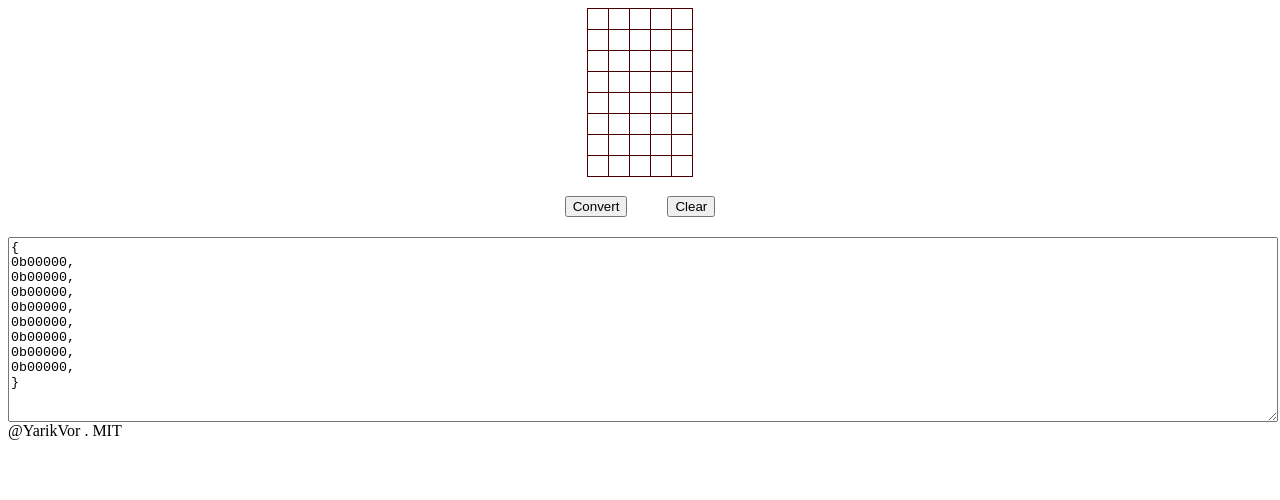
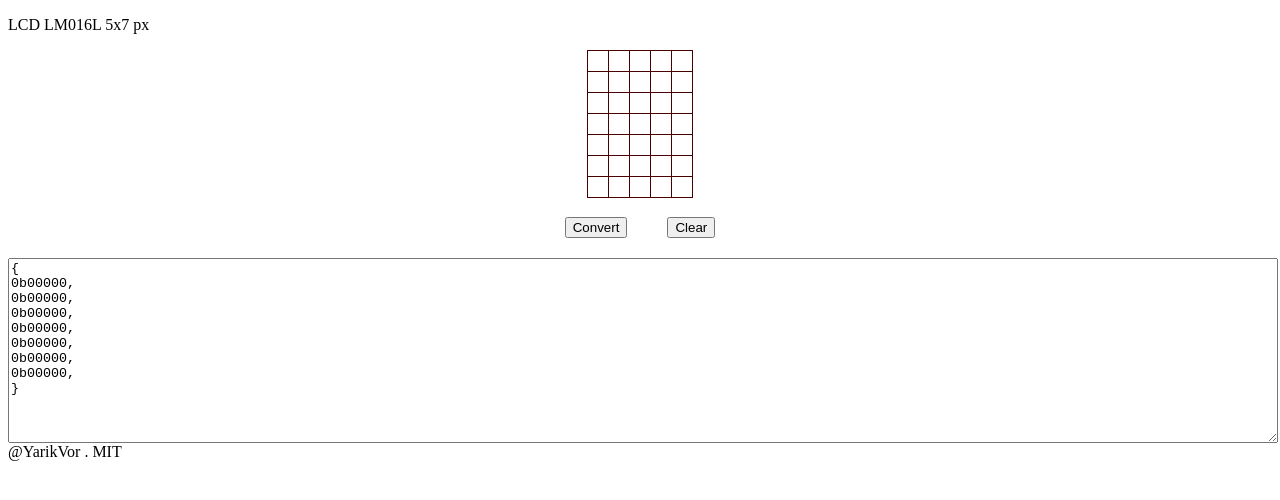
Before and after one commit to YarikVor/LCD-Maker, a plain HTML site: page index.html in a window 1280 px wide. Both pictures are taken after typing "Sample" into the empty fields and a click on the button "Convert". Drawn offline with Linux system fonts and the light colour scheme.

Commit message:
Add files via upload

```diff
--- a/index.html
+++ b/index.html
@@ -8,6 +8,9 @@
     <title>Document</title>
 </head>
 <body>
+    <p>
+        LCD LM016L 5x7 px
+    </p>
     <script src="index.js"></script>
     <span>@YarikVor . MIT</span>
 </body>
--- a/index.js
+++ b/index.js
@@ -2,7 +2,9 @@ var baseBlock = document.createElement("div");
 baseBlock.classList.add("big");
 document.body.appendChild(baseBlock);
 
-for(let i = 0; i < 5 * 8; i++){
+const Width = 5, Heigth = 7;
+
+for(let i = 0; i < Width * Heigth; i++){
     let temp = document.createElement("div");
     temp.classList.add("tiny");
     temp.value = true;
@@ -45,9 +47,9 @@ document.body.appendChild(textAreaBlock);
 convertButton.addEventListener("click", ()=>{
     let str = "{\n";
     let num = 0;
-    for(let i = 0; i < 8; i++){
+    for(let i = 0; i < Heigth; i++){
         num = 0
-        for(let j = 0; j < 5; j++){
+        for(let j = 0; j < Width; j++){
             num <<= 1;
             num += baseBlock.getElementsByClassName("tiny")[i * 5 + j].value ? 0 : 1;
         }
@@ -59,7 +61,7 @@ convertButton.addEventListener("click", ()=>{
 });
 
 clearButton.addEventListener("click", ()=>{
-    for(let i = 0; i < 5 * 8; i++){
+    for(let i = 0; i < Width * Heigth; i++){
         let temp = baseBlock.getElementsByClassName("tiny")[i];
         temp.value = true;
         temp.style.backgroundColor = "#fff";
```
